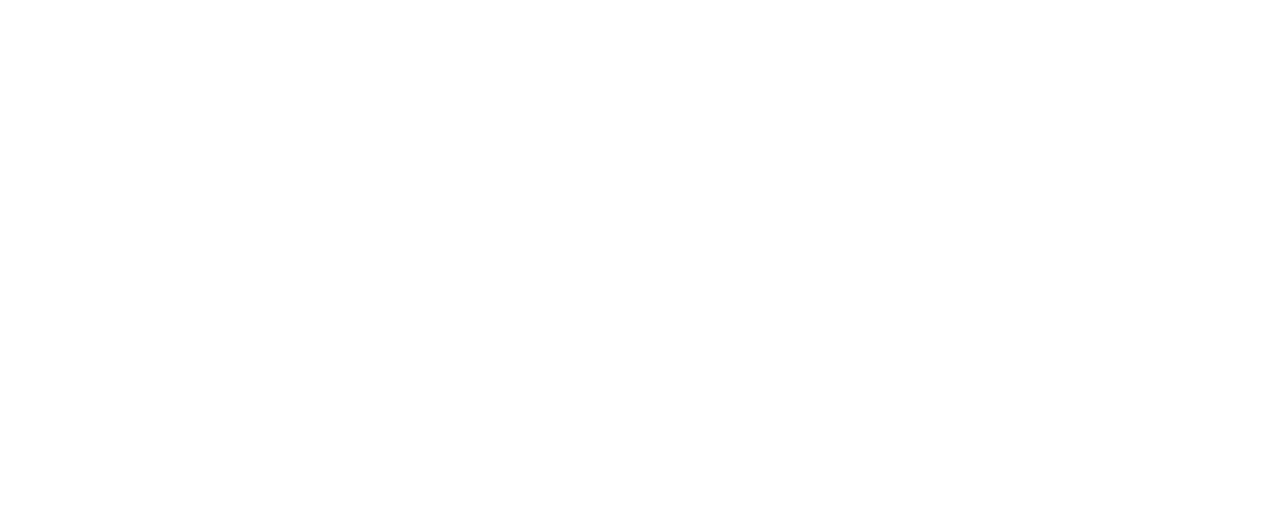
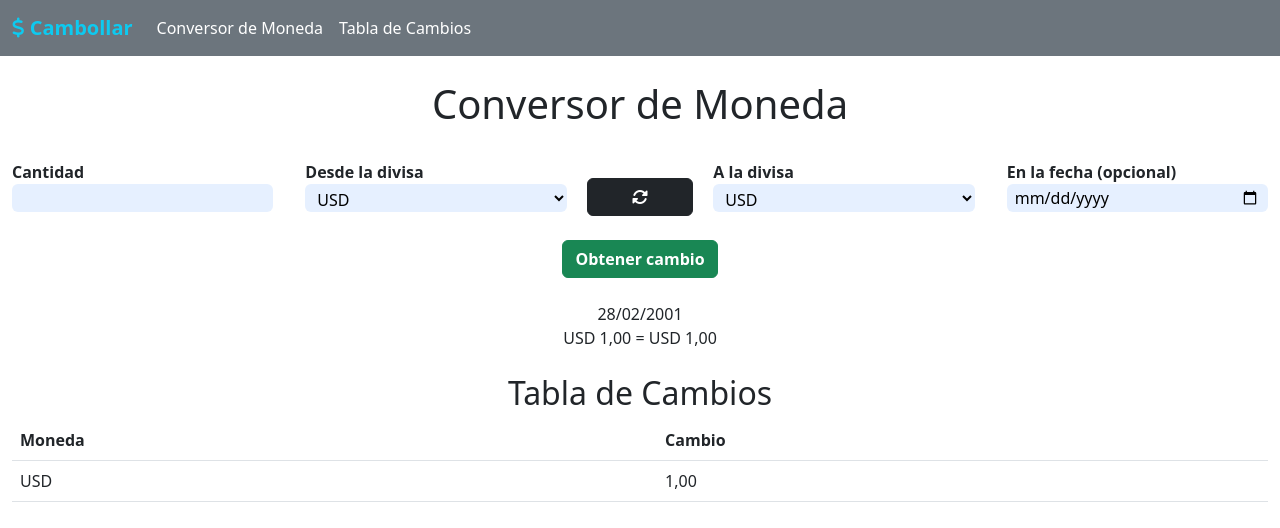
Before and after one commit to RamunnoAJ/casa-de-cambio, a website: page index.html in a window 1280 px wide. Drawn offline with nearby package versions, Linux system fonts and the light colour scheme.

Commit message:
add: UI interface to the webapp

```diff
--- a/index.html
+++ b/index.html
@@ -5,15 +5,107 @@
   <meta charset="UTF-8">
   <meta http-equiv="X-UA-Compatible" content="IE=edge">
   <meta name="viewport" content="width=device-width, initial-scale=1.0">
-  <title>Casa de cambio</title>
+  <title>Casa de cambio | Cambollar</title>
 
+  <link rel="stylesheet" href="https://cdnjs.cloudflare.com/ajax/libs/font-awesome/6.3.0/css/all.min.css"
+    integrity="sha512-SzlrxWUlpfuzQ+pcUCosxcglQRNAq/DZjVsC0lE40xsADsfeQoEypE+enwcOiGjk/bSuGGKHEyjSoQ1zVisanQ=="
+    crossorigin="anonymous" referrerpolicy="no-referrer" />
   <link rel="stylesheet" href="https://cdn.jsdelivr.net/npm/bootstrap@5.2.3/dist/css/bootstrap.min.css"
     integrity="sha384-rbsA2VBKQhggwzxH7pPCaAqO46MgnOM80zW1RWuH61DGLwZJEdK2Kadq2F9CUG65" crossorigin="anonymous">
   <link rel="stylesheet" href="style.css">
 </head>
 
 <body>
+  <header class="sticky-top">
+    <nav class="navbar navbar-expand-lg bg-secondary ">
+      <div class="container-xxl">
+        <a class="navbar-brand text-info fw-semibold" href="#">
+          <i class="fa-solid fa-dollar-sign"></i>
+          Cambollar
+        </a>
+        <button class="navbar-toggler" type="button" data-bs-toggle="collapse" data-bs-target="#navbarNav"
+          aria-controls="navbarNav" aria-expanded="false" aria-label="Toggle navigation">
+          <span class="navbar-toggler-icon"></span>
+        </button>
+        <div class="collapse navbar-collapse" id="navbarNav">
+          <ul class="navbar-nav">
+            <li class="nav-item">
+              <a class="nav-link text-white active" aria-current="page" href="#">Conversor de Moneda</a>
+            </li>
+            <li class="nav-item">
+              <a class="nav-link text-white" href="#change-list">Tabla de Cambios</a>
+            </li>
+          </ul>
+        </div>
+      </div>
+    </nav>
+  </header>
 
+  <main class="container-xxl my-4">
+    <h1 class="text-center">Conversor de Moneda</h1>
+    <form class="d-flex flex-column justify-content-center">
+      <div class="row my-4 justify-content-center gap-2">
+        <div class="col-12 col-sm-6 col-md">
+          <label class="fw-semibold" for="quantity">Cantidad</label>
+          <input type="number" id="quantity" class="w-100 h-50 py-1 px-2 rounded-2 border-0 bg-primary bg-opacity-10">
+        </div>
+        <div class="col-12 col-sm-6 col-md">
+          <label class="fw-semibold" for="from-currency">Desde la divisa</label>
+          <select name="from-currency" id="from-currency"
+            class="w-100 h-50 py-1 px-2 rounded-2 border-0 bg-primary bg-opacity-10">
+            <option value="USD">USD</option>
+          </select>
+        </div>
+        <button class="btn btn-dark button-change col-8 col-sm-6 col-md-1 align-self-end" id="button-change"
+          type="button"><i class="fa-solid fa-rotate"></i></button>
+        <div class="col-12 col-sm-6 col-md">
+          <label class="fw-semibold" for="to-currency">A la divisa</label>
+          <select name="to-currency" id="to-currency"
+            class="w-100 h-50 py-1 px-2 rounded-2 border-0 bg-primary bg-opacity-10">
+            <option value="USD">USD</option>
+          </select>
+        </div>
+        <div class="col-12 col-sm-6 col-md">
+          <label class="fw-semibold" for="date">En la fecha (opcional)</label>
+          <input type="date" name="date" id="date"
+            class="w-100 h-50 py-1 px-2 rounded-2 border-0 bg-primary bg-opacity-10">
+        </div>
+      </div>
+      <button class="btn btn-success fw-semibold align-self-center" type="submit">Obtener cambio</button>
+    </form>
+
+    <div class="container-xxl my-4">
+      <div class="d-flex flex-column justify-content-center align-items-center">
+        <span id="selected-date">28/02/2001</span>
+        <span id="selected-change">USD 1,00 = USD 1,00</span>
+      </div>
+    </div>
+  </main>
+
+  <section class="container-xxl my-4">
+    <h2 id="change-list" class="text-center">Tabla de Cambios</h2>
+
+    <table class="table">
+      <thead>
+        <tr>
+          <th scope="col">Moneda</th>
+          <th scope="col">Cambio</th>
+        </tr>
+      </thead>
+      <tbody id="table-body">
+        <tr>
+          <td>USD</td>
+          <td>1,00</td>
+        </tr>
+      </tbody>
+    </table>
+  </section>
+
+
+
+  <script src="https://cdn.jsdelivr.net/npm/bootstrap@5.2.3/dist/js/bootstrap.min.js"
+    integrity="sha384-cuYeSxntonz0PPNlHhBs68uyIAVpIIOZZ5JqeqvYYIcEL727kskC66kF92t6Xl2V"
+    crossorigin="anonymous"></script>
 </body>
 
 </html>
--- a/style.css
+++ b/style.css
@@ -0,0 +1,3 @@
+#change-list {
+  scroll-margin-block: 5rem;
+}
```
